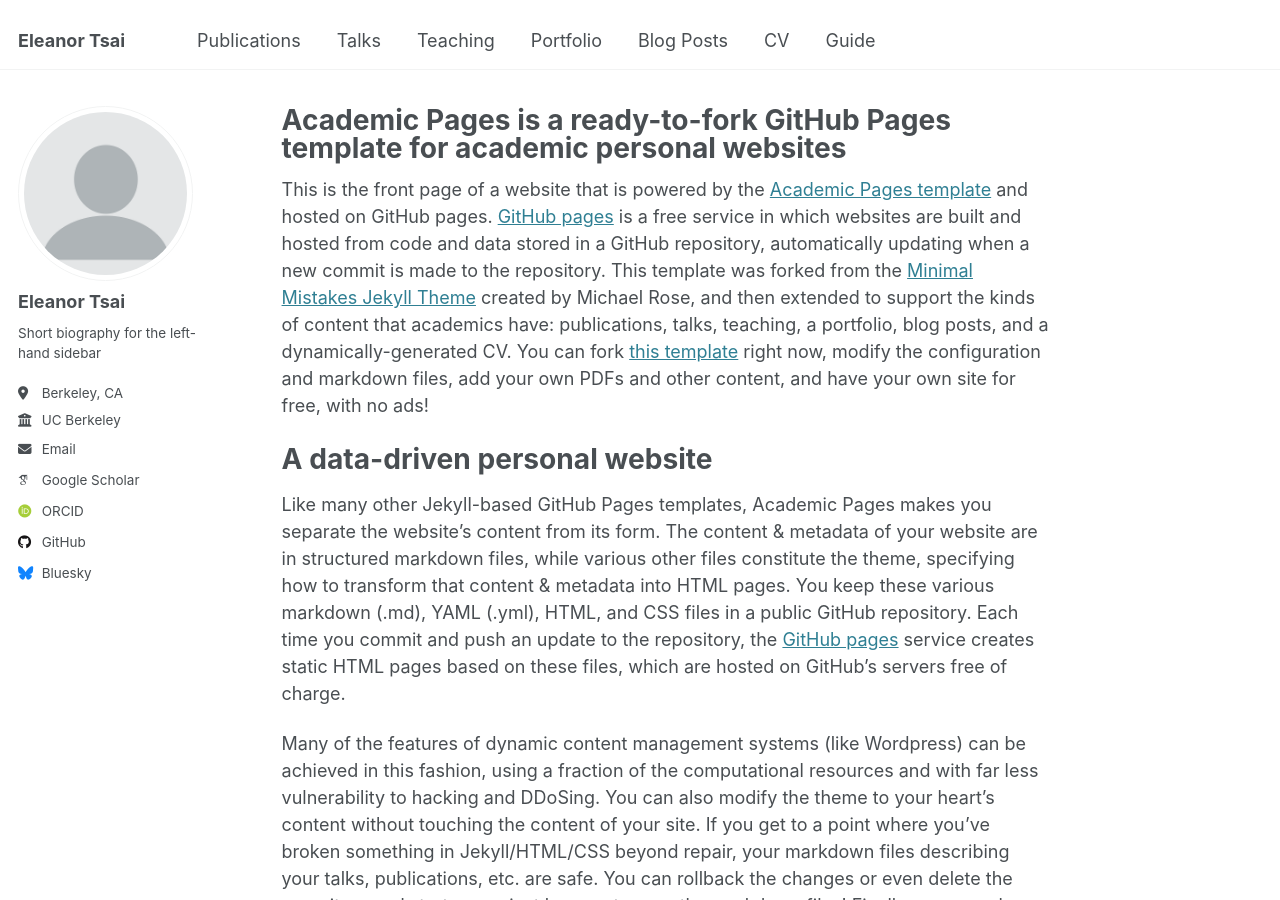
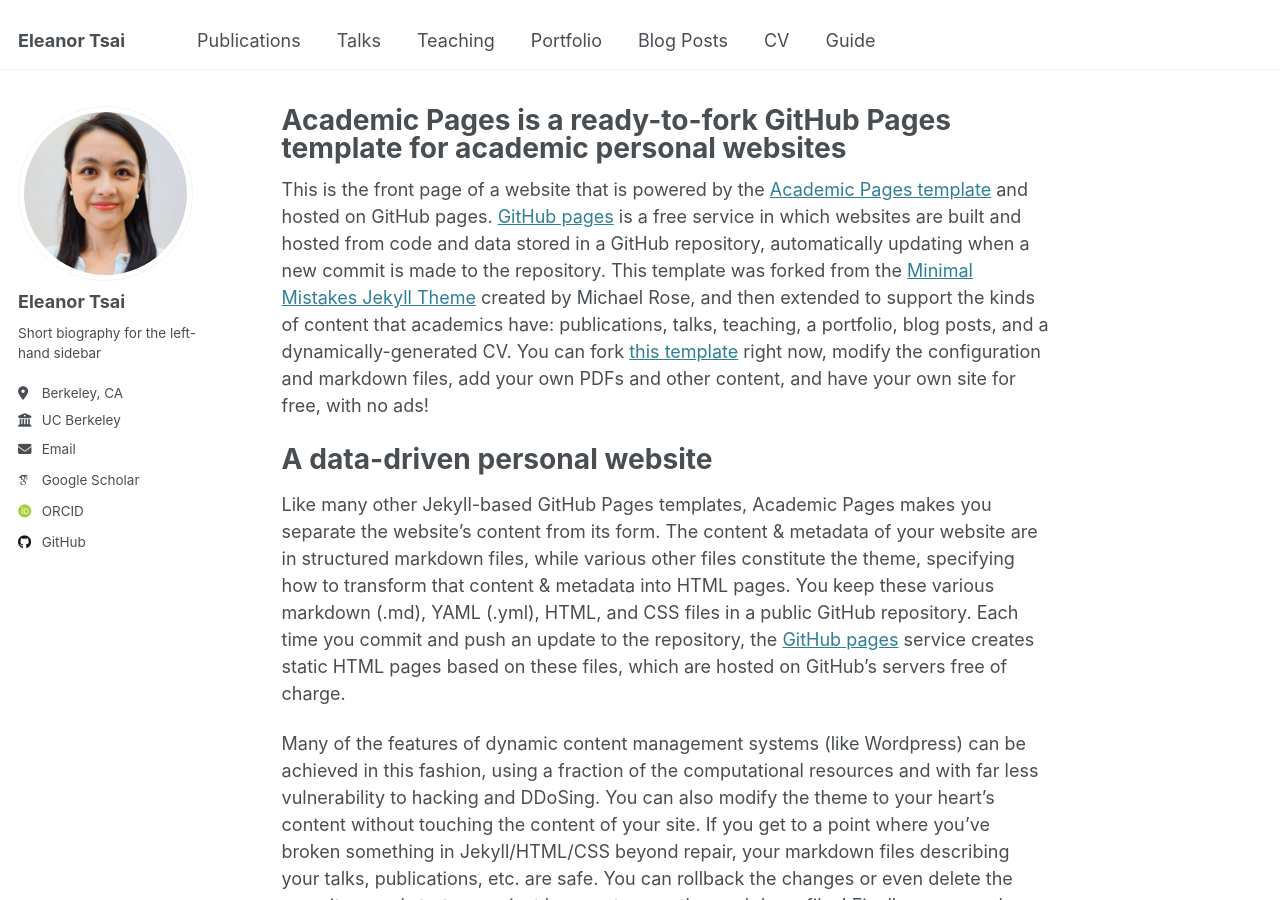
Before and after one commit to eleanortsai/eleanortsai.github.io, a Jekyll site: the page built from _pages/about.md, in a window 1280 px wide and 900 px high. Built offline with Jekyll 4.4.1, drawn with Linux system fonts in a browser that asks for light colours; some web fonts are replaced.

Commit message:
Update _config.yml

```diff
--- a/_config.yml
+++ b/_config.yml
@@ -22,7 +22,7 @@ repository               : "academicpages/academicpages.github.io"
 #               Additional customization can be done by editing /_includes/author-profile.html
 author:
   # Biographic information
-  avatar           : "profile.png"
+  avatar           : "DSC09053.jpg"
   name             : "Eleanor Tsai"
   pronouns         : # example: "she/her"
   bio              : "Short biography for the left-hand sidebar"
@@ -50,7 +50,7 @@ author:
   stackoverflow    : # User number or user number and name (i.e., use "1" or "1/jeff-atwood")
 
   # Social media
-  bluesky          : "bsky.app" # Replace this with you Bluesky username
+  bluesky          : # Replace this with you Bluesky username
   facebook         : # Username
   flickr           : # Username
   foursquare       : # Username
```
